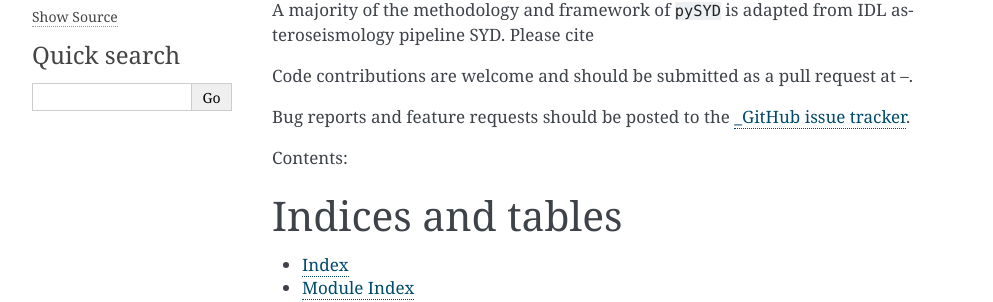
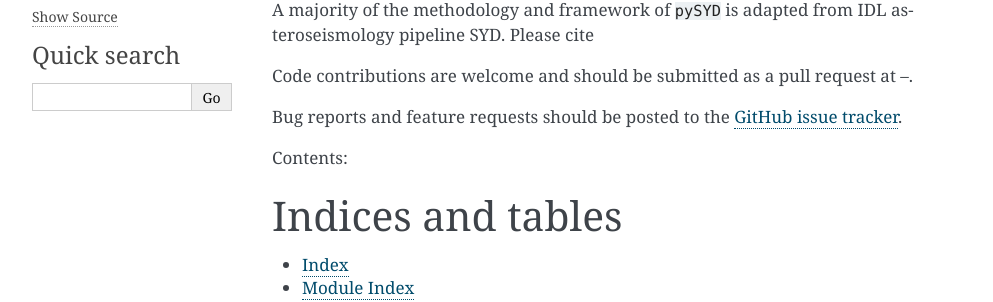
Before and after one commit to ashleychontos/pySYD, a Sphinx documentation site: the page built from docs/index.rst, in a window 1280 px wide. Shown: the part 228-530 px from the top of the page, without its empty margins (148-1141 px from the left). Built offline with Sphinx 7.4.7, drawn with Linux system fonts in a browser that asks for light colours; pages that are not in the unit, such as notebooks, are missing from menus.

```diff
--- a/docs/index.rst
+++ b/docs/index.rst
@@ -12,7 +12,7 @@ A majority of the methodology and framework of ``pySYD`` is adapted from IDL ast
 
 Code contributions are welcome and should be submitted as a pull request at --.
 
-Bug reports and feature requests should be posted to the `_GitHub issue tracker <https://github.com/ashleychontos/pySYD/issues>`_.
+Bug reports and feature requests should be posted to the `GitHub issue tracker <https://github.com/ashleychontos/pySYD/issues>`_.
 
 
 Contents:
```
